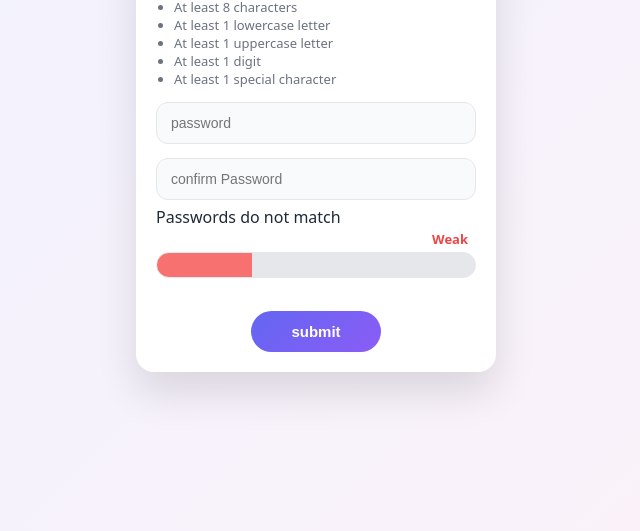
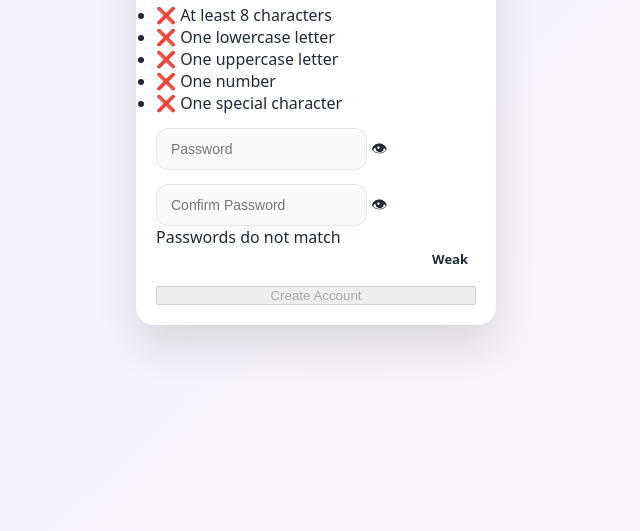
Before and after one commit to monu-kumar-dev/password-strength-checker, a plain HTML site: page index.html in a window 1280 px wide. Shown: the part 269-800 px from the top of the page, without its empty margins (324-964 px from the left). Drawn offline with Linux system fonts and the light colour scheme.

Commit message:
Finalize password strength app structure

```diff
--- a/index.html
+++ b/index.html
@@ -2,47 +2,45 @@
 <html lang="en">
 
 <head>
-    <meta charset="UTF-8">
-    <meta name="viewport" content="width=device-width, initial-scale=1.0">
+    <meta charset="UTF-8" />
+    <meta name="viewport" content="width=device-width, initial-scale=1.0" />
     <title>Password Strength Checker</title>
-    <link rel="stylesheet" href="./style.css">
+    <link rel="stylesheet" href="style.css" />
 </head>
 
 <body>
+
     <div class="container">
-        <div class="header">
-            <h2>Enter a password that contains</h2>
+        <h2>Create Password</h2>
+
+        <ul class="rules">
+            <li id="len">❌ At least 8 characters</li>
+            <li id="low">❌ One lowercase letter</li>
+            <li id="up">❌ One uppercase letter</li>
+            <li id="num">❌ One number</li>
+            <li id="sp">❌ One special character</li>
+        </ul>
+
+        <div class="field">
+            <input type="password" id="password" placeholder="Password" />
+            <span class="toggle" onclick="togglePass('password')">👁</span>
         </div>
 
-        <div class="parentList">
-            <ul>
-                <li>At least 8 characters</li>
-                <li>At least 1 lowercase letter</li>
-                <li>At least 1 uppercase letter</li>
-                <li>At least 1 digit</li>
-                <li>At least 1 special character</li>
-            </ul>
-        </div>
-        <div class="password">
-            <input type="password" id="mainPassword" placeholder="password">
+        <div class="field">
+            <input type="password" id="confirm" placeholder="Confirm Password" />
+            <span class="toggle" onclick="togglePass('confirm')">👁</span>
+            <p class="error">Passwords do not match</p>
         </div>
 
-        <div class="confirmPassword">
-            <input type="password" id="confirmPassword" placeholder="confirm Password">
-            <p class="not-match">Passwords do not match</p>
+        <div class="progress">
+            <div class="bar"></div>
+            <span class="text">Weak</span>
         </div>
 
-        <div class="progress weak">
-            <input type="range" class="range" min="0" max="100" value="30">
-            <p class="text">Weak</p>
-        </div>
+        <button disabled>Create Account</button>
+    </div>
 
-
-        <div class="submitBtn">
-            <button type="submit">submit</button>
-        </div>
-    </div>
-    <script src="./script.js"></script>
+    <script src="script.js"></script>
 </body>
 
 </html>
```
